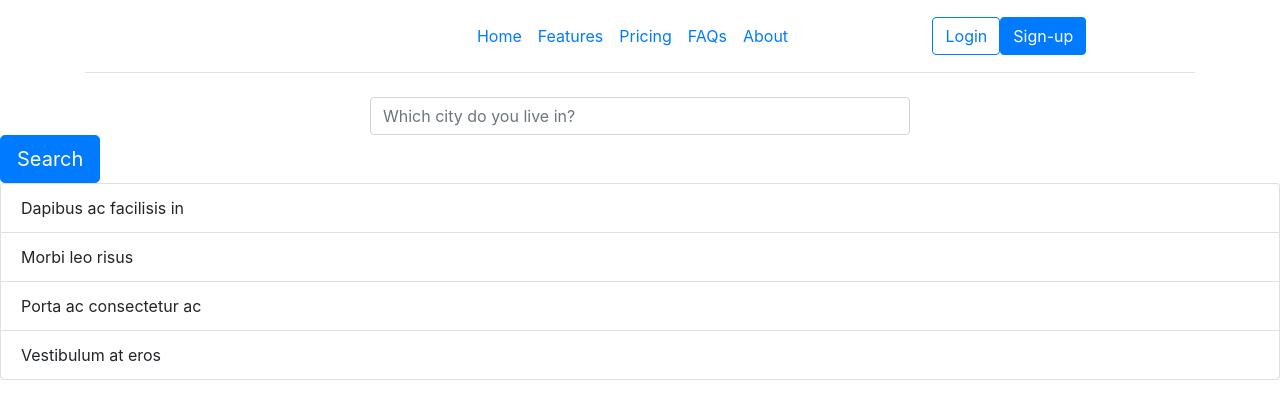
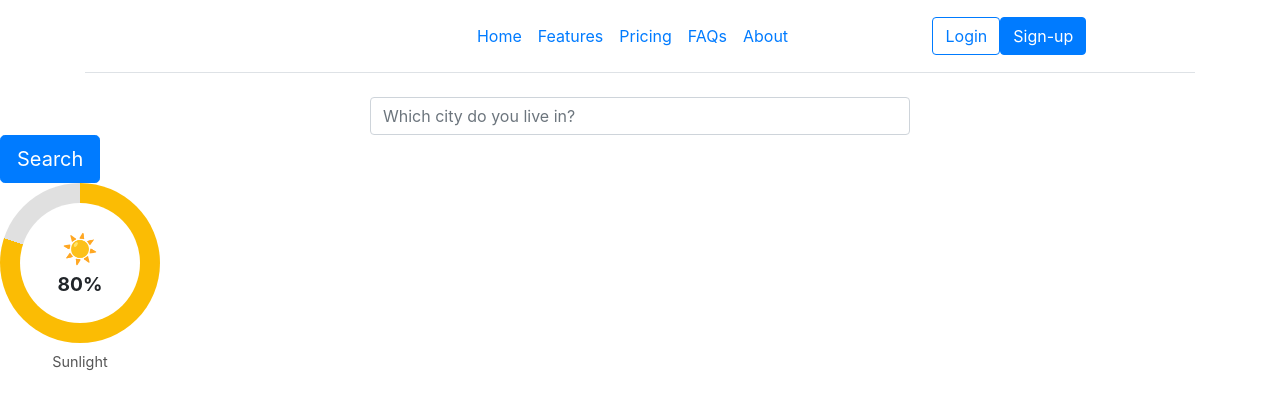
Before and after one commit to patelnikhilchicago/greenthumb, an Angular app: page / in a window 1280 px wide. Shown: the top 418 px of the page. Built offline with nearby package versions, Linux system fonts and the light colour scheme.

Commit message:
Color slider working

```diff
--- a/src/app/app.component.css
+++ b/src/app/app.component.css
@@ -0,0 +1,78 @@
+.button-55 {
+    align-self: center;
+    background-color: #fff;
+    background-image: none;
+    background-position: 0 90%;
+    background-repeat: repeat no-repeat;
+    background-size: 4px 3px;
+    border-radius: 15px 225px 255px 15px 15px 255px 225px 15px;
+    border-style: solid;
+    border-width: 2px;
+    box-shadow: rgba(0, 0, 0, .2) 15px 28px 25px -18px;
+    box-sizing: border-box;
+    color: #41403e;
+    cursor: pointer;
+    display: inline-block;
+    font-family: Neucha, sans-serif;
+    font-size: 1rem;
+    line-height: 23px;
+    outline: none;
+    padding: .75rem;
+    text-decoration: none;
+    transition: all 235ms ease-in-out;
+    border-bottom-left-radius: 15px 255px;
+    border-bottom-right-radius: 225px 15px;
+    border-top-left-radius: 255px 15px;
+    border-top-right-radius: 15px 225px;
+    user-select: none;
+    -webkit-user-select: none;
+    touch-action: manipulation;
+  }
+
+  .button-55:hover {
+    box-shadow: rgba(0, 0, 0, .3) 2px 8px 8px -5px;
+    transform: translate3d(0, 2px, 0);
+  }
+
+  .button-55:focus {
+    box-shadow: rgba(0, 0, 0, .3) 2px 8px 4px -6px;
+  }
+
+
+  .progress-container {
+    width: 160px;
+    height: 160px;
+    border-radius: 50%;
+    display: flex;
+    align-items: center;
+    justify-content: center;
+    position: relative;
+    transition: background 0.3s ease;
+  }
+
+  .progress-inner {
+    width: 120px;
+    height: 120px;
+    border-radius: 50%;
+    background-color: white;
+    display: flex;
+    flex-direction: column;
+    align-items: center;
+    justify-content: center;
+    font-weight: bold;
+    font-size: 1.2em;
+  }
+
+  .sun-icon {
+    font-size: 1.5em;
+    color: #fbbc04;
+  }
+
+  .label {
+    position: absolute;
+    bottom: -30px;
+    text-align: center;
+    width: 100%;
+    font-size: 0.9em;
+    color: #555;
+  }
--- a/src/app/app.component.html
+++ b/src/app/app.component.html
@@ -43,25 +43,28 @@
 <div>
   <div class="container">
     <div class="row">
-      <div class="col-sm" *ngFor="let element of searchResultsArray; let i = index">
-        <div class="card" style="width: 18rem;">
-          <img src="../../public/Placeholder_view_vector.svg.png" width="50px" height="50px" class="card-img-top" alt="...">
-          <div class="card-body">
-            <p class="card-text">{{element}}</p>
-          </div>
-        </div>
+      <div class="col-sm mb-4" *ngFor="let element of searchResultsArray; let i = index">
+        <button class="button-55" role="button">{{element}}</button>
 
       </div>
 
     </div>
   </div>
-  <ul class="list-group">
+  <!-- <ul class="list-group">
     <li class="list-group-item"  *ngFor="let element of searchResultsArray; let i = index">{{element}}</li>
     <li class="list-group-item">Dapibus ac facilisis in</li>
     <li class="list-group-item">Morbi leo risus</li>
     <li class="list-group-item">Porta ac consectetur ac</li>
     <li class="list-group-item">Vestibulum at eros</li>
-  </ul>
+  </ul> -->
+</div>
+
+<div class="progress-container" [ngStyle]="{'background': progressStyle}">
+  <div class="progress-inner">
+    <div class="sun-icon">☀️</div>
+    <div>{{ sunlight }}%</div>
+  </div>
+  <div class="label">Sunlight</div>
 </div>
 
 <!-- * * * * * * * * * * * * * * * * * * * * * * * * * * * * * * * * -->
--- a/src/app/app.component.ts
+++ b/src/app/app.component.ts
@@ -1,10 +1,10 @@
-import { Component } from '@angular/core';
+import { AfterViewInit, Component, ElementRef, ViewChild, Input, OnChanges  } from '@angular/core';
 import { RouterOutlet } from '@angular/router';
 import { GoogleGenAI } from "@google/genai";
 import * as fs from "node:fs";
 import { FormsModule } from '@angular/forms';
-import { compileFromFile } from 'json-schema-to-typescript';
 import { CommonModule } from '@angular/common';
+
 
 @Component({
   selector: 'app-root',
@@ -12,7 +12,20 @@ import { CommonModule } from '@angular/common';
   templateUrl: './app.component.html',
   styleUrl: './app.component.css'
 })
-export class AppComponent {
+export class AppComponent{
+
+  @Input() sunlight: number = 80;  // percentage (0–100)
+  percent = Math.min(Math.max(this.sunlight, 0), 100); // clamp 0–100
+  progressStyle: string = `conic-gradient(
+    #fbbc04 0% ${this.percent}%,
+    #e0e0e0 ${this.percent}% 100%
+  )`;
+
+
+
+
+
+
   title = 'greenthumbs';
   ai = new GoogleGenAI({ apiKey: "AIzaSyBUiOoBA_vCKxwiqMjdT8VXF5DBMGTqn74" });
   searchInput: any;
@@ -25,7 +38,7 @@ export class AppComponent {
 
 
   async searchBasedonCity(){
-    const prompt = `In ${this.searchInput} what plants can I grow around this time of the year, only provide the names of vegetables, fruits and herbs.  provide your output using one list that is comma separated. DO NOT INCLUDE ANY OTHER DETAIL EXPECT A COMMA SEPARATED LIST`;
+    const prompt = `In ${this.searchInput} what plants can I grow around this time of the year, only provide the names of vegetables, fruits and herbs.  provide your output using one list that is comma separated. DO NOT INCLUDE ANY OTHER DETAIL EXPECT A COMMA SEPARATED LIST. ONLY PROVIDE THE NAME, NOT THE CATEGORY.`;
 
     const response = await this.ai.models.generateContent({
         model: "gemini-2.0-flash",
```
Also changed, not shown: public/placeholder.png (added).
